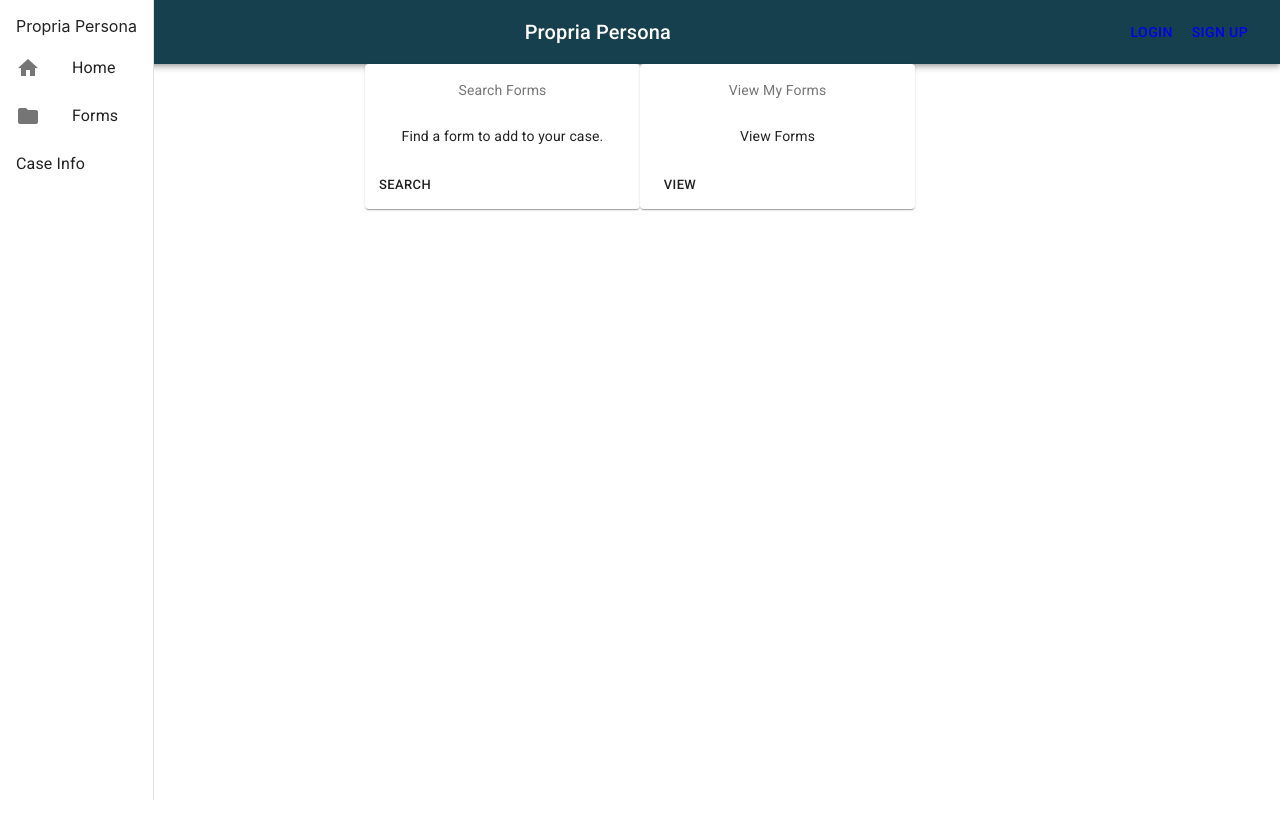
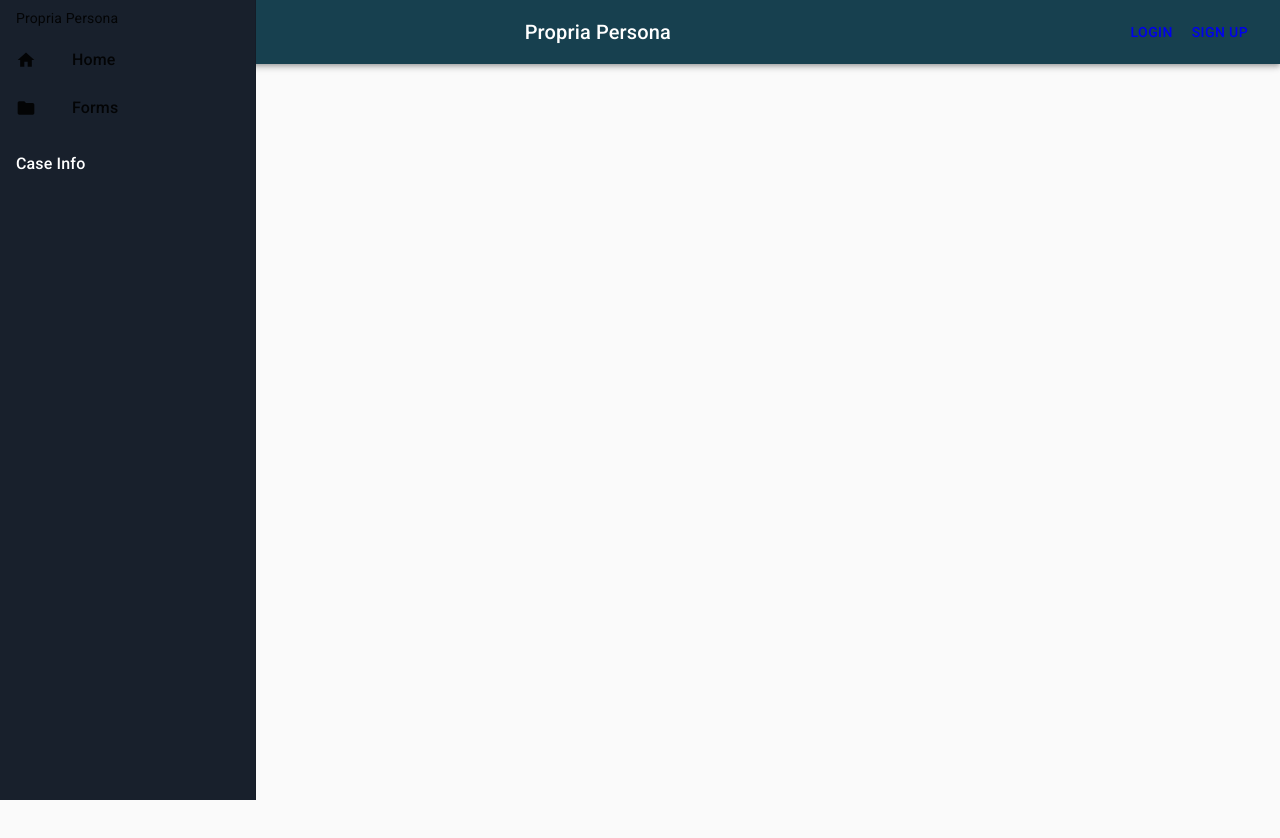
Before and after one commit to propriapersona/propriapersona-fe, a React (Create React App) app: page /dashboard in a window 1280 px wide. Shown: the top 838 px of the page. Before the commit the page ends 800 px from the top, so only its background shows below. Built offline with nearby package versions, Linux system fonts and the light colour scheme; sample sign-in values are in the browser's storage.

Commit message:
More work on dashboard.

```diff
--- a/package.json
+++ b/package.json
@@ -10,6 +10,7 @@
     "@testing-library/react": "^9.3.2",
     "@testing-library/user-event": "^7.1.2",
     "axios": "^0.19.2",
+    "clsx": "^1.1.1",
     "pdf-lib": "^1.9.0",
     "react": "^16.13.1",
     "react-dom": "^16.13.1",
--- a/src/components/Dashboard.js
+++ b/src/components/Dashboard.js
@@ -3,17 +3,163 @@ import LoadPDF from "./LoadPDF.js";
 import SearchFormCard from "./SearchFormCard.js";
 import ViewFormCard from "./ViewFormCard.js";
 import Navigator from "./Navigator";
+import {
+  createMuiTheme,
+  ThemeProvider,
+  withStyles,
+} from "@material-ui/core/styles";
+import CssBaseline from "@material-ui/core/CssBaseline";
+import Hidden from "@material-ui/core/Hidden";
 
-const Dashboard = () => {
+let theme = createMuiTheme({
+  palette: {
+    primary: {
+      light: "#63ccff",
+      main: "#009be5",
+      dark: "#006db3",
+    },
+  },
+  typography: {
+    h5: {
+      fontWeight: 500,
+      fontSize: 26,
+      letterSpacing: 0.5,
+    },
+  },
+  shape: {
+    borderRadius: 8,
+  },
+  props: {
+    MuiTab: {
+      disableRipple: true,
+    },
+  },
+  mixins: {
+    toolbar: {
+      minHeight: 48,
+    },
+  },
+});
+
+theme = {
+  ...theme,
+  overrides: {
+    MuiDrawer: {
+      paper: {
+        backgroundColor: "#18202c",
+      },
+    },
+    MuiButton: {
+      label: {
+        textTransform: "none",
+      },
+      contained: {
+        boxShadow: "none",
+        "&:active": {
+          boxShadow: "none",
+        },
+      },
+    },
+    MuiTabs: {
+      root: {
+        marginLeft: theme.spacing(1),
+      },
+      indicator: {
+        height: 3,
+        borderTopLeftRadius: 3,
+        borderTopRightRadius: 3,
+        backgroundColor: theme.palette.common.white,
+      },
+    },
+    MuiTab: {
+      root: {
+        textTransform: "none",
+        margin: "0 16px",
+        minWidth: 0,
+        padding: 0,
+        [theme.breakpoints.up("md")]: {
+          padding: 0,
+          minWidth: 0,
+        },
+      },
+    },
+    MuiIconButton: {
+      root: {
+        padding: theme.spacing(1),
+      },
+    },
+    MuiTooltip: {
+      tooltip: {
+        borderRadius: 4,
+      },
+    },
+    MuiDivider: {
+      root: {
+        backgroundColor: "#404854",
+      },
+    },
+    MuiListItemText: {
+      primary: {
+        fontWeight: theme.typography.fontWeightMedium,
+      },
+    },
+    MuiListItemIcon: {
+      root: {
+        color: "inherit",
+        marginRight: 0,
+        "& svg": {
+          fontSize: 20,
+        },
+      },
+    },
+    MuiAvatar: {
+      root: {
+        width: 32,
+        height: 32,
+      },
+    },
+  },
+};
+
+const drawerWidth = 256;
+
+const styles = {
+  root: {
+    display: "flex",
+    minHeight: "100vh",
+  },
+  drawer: {
+    [theme.breakpoints.up("sm")]: {
+      width: drawerWidth,
+      flexShrink: 0,
+    },
+  },
+  app: {
+    flex: 1,
+    display: "flex",
+    flexDirection: "column",
+  },
+  main: {
+    flex: 1,
+    padding: theme.spacing(6, 4),
+    background: "#eaeff1",
+  },
+};
+
+const Dashboard = (props) => {
+  const { classes } = props;
+  console.log(classes);
+
   return (
-    <div>
-      <div className="forms-card-container">
-        <Navigator />
-        <SearchFormCard />
-        <ViewFormCard />
+    <ThemeProvider theme={theme}>
+      <div className={classes.root}>
+        <CssBaseline />
+        <nav className={classes.drawer}>
+          <Navigator PaperProps={{ style: { width: drawerWidth } }} />
+        </nav>
       </div>
-    </div>
+    </ThemeProvider>
   );
 };
 
-export default Dashboard;
+export default withStyles(styles)(Dashboard);
--- a/src/components/Navigator.js
+++ b/src/components/Navigator.js
@@ -8,35 +8,87 @@ import {
 } from "@material-ui/core";
 import HomeIcon from "@material-ui/icons/Home";
 import FolderIcon from "@material-ui/icons/Folder";
-import { makeStyles } from "@material-ui/core/styles";
-// import List from "@material-ui/core";
-// import ListItem from "@material-ui/core";
+import { withStyles } from "@material-ui/core/styles";
+import clsx from "clsx";
 
-const useStyles = makeStyles({});
+const styles = (theme) => ({
+  categoryHeader: {
+    paddingTop: theme.spacing(2),
+    paddingBottom: theme.spacing(2),
+  },
+  categoryHeaderPrimary: {
+    color: theme.palette.common.white,
+  },
+  item: {
+    paddingTop: 1,
+    paddingBottom: 1,
+    color: "rgba(255, 255, 255, 0.7",
+    "&:hover, &:focus": {
+      backgroundColor: "rgba(255, 255, 255, 0.08",
+    },
+  },
+  itemCategory: {
+    backgroundColor: "#232f3e",
+    boxShadow: "0 -1px 0 #404854 inset",
+    paddingTop: theme.spacing(2),
+    paddingBottom: theme.spacing(2),
+  },
+  firebase: {
+    fontSize: 24,
+    color: theme.palette.common.white,
+  },
+  itemActiveItem: {
+    color: "#4fc3f7",
+  },
+  itemPrimary: {
+    fontSize: "inherit",
+  },
+  itemIcon: {
+    minWidth: "auto",
+    marginRight: theme.spacing(2),
+  },
+  divider: {
+    marginTop: theme.spacing(2),
+  },
+});
 
 const Navigator = (props) => {
+  const { classes, ...other } = props;
+  console.log("classes", classes);
+  console.log(other);
+
   return (
-    <Drawer variant="permanent">
-      <List>
-        <ListItem>Propria Persona</ListItem>
-        <ListItem>
-          <ListItemIcon>
+    <Drawer variant="permanent" {...other}>
+      <List disablePadding>
+        <ListItem
+          className={clsx(classes.firebase, classes.item, classes.itemCategory)}
+        >
+          Propria Persona
+        </ListItem>
+        <ListItem className={clsx(classes.item, classes.itemCategory)}>
+          <ListItemIcon className={classes.itemIcon}>
             <HomeIcon />
           </ListItemIcon>
-          <ListItemText>Home</ListItemText>
+          <ListItemText classes={{ primary: classes.itemPrimary }}>
+            Home
+          </ListItemText>
         </ListItem>
-        <ListItem>
+        <ListItem button className={clsx(classes.item, classes.itemActiveItem)}>
           <ListItemIcon>
             <FolderIcon />
           </ListItemIcon>
-          <ListItemText>Forms</ListItemText>
+          <ListItemText classes={{ primary: classes.itemPrimary }}>
+            Forms
+          </ListItemText>
         </ListItem>
-        <ListItem>
-          <ListItemText>Case Info</ListItemText>
+        <ListItem className={classes.categoryHeader}>
+          <ListItemText classes={{ primary: classes.categoryHeaderPrimary }}>
+            Case Info
+          </ListItemText>
         </ListItem>
       </List>
     </Drawer>
   );
 };
 
-export default Navigator;
+export default withStyles(styles)(Navigator);
```
Also changed, not shown: 1 other file (tests, documents, lock files or other folders).
